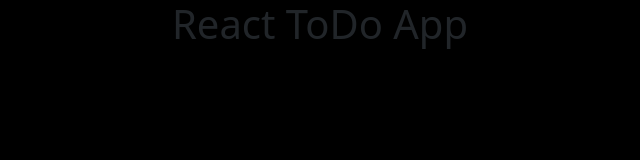
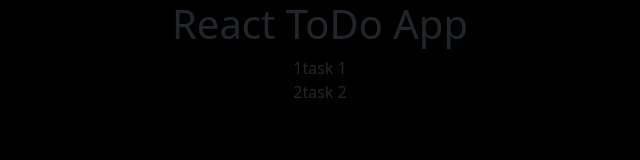
Before and after one commit to dhirajkumarbhaiya/React-ToDo-App, a React (Create React App) app: page / in a window 1280 px wide. Shown: the top 160 px of the page, without its empty margins (320-960 px from the left). Built offline with nearby package versions, Linux system fonts and the light colour scheme.

Commit message:
displaying ToDos from state

```diff
--- a/src/App.js
+++ b/src/App.js
@@ -40,6 +40,24 @@ function App() {
   return (
     <div className="App  ">
       <h1>React ToDo App</h1>
+
+      {/* Displaying ToDos */}
+
+      {toDos && toDos.length ? "" : "Nothing to show, Please add some items..."}
+
+      {toDos &&
+        toDos.map((task, index) => {
+          return (
+            <React.Fragment key={task.id}>
+              <div className="col taskBg">
+                <div className={task.status ? "done" : ""}>
+                  <span>{index + 1}</span>
+                  <span>{task.title}</span>
+                </div>
+              </div>
+            </React.Fragment>
+          );
+        })}
     </div>
   );
 }
```
